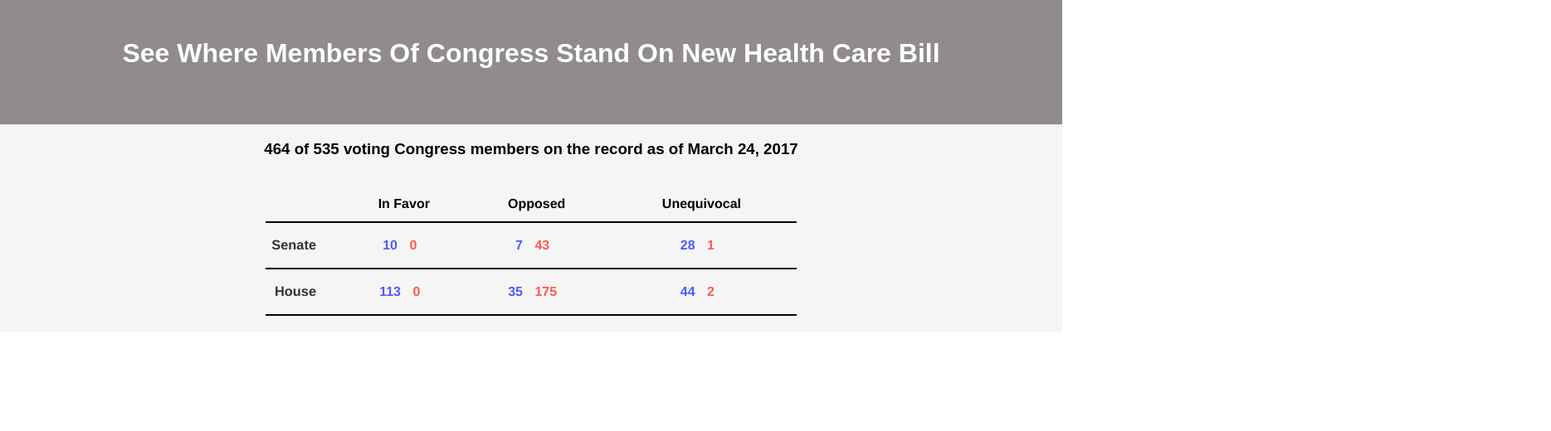
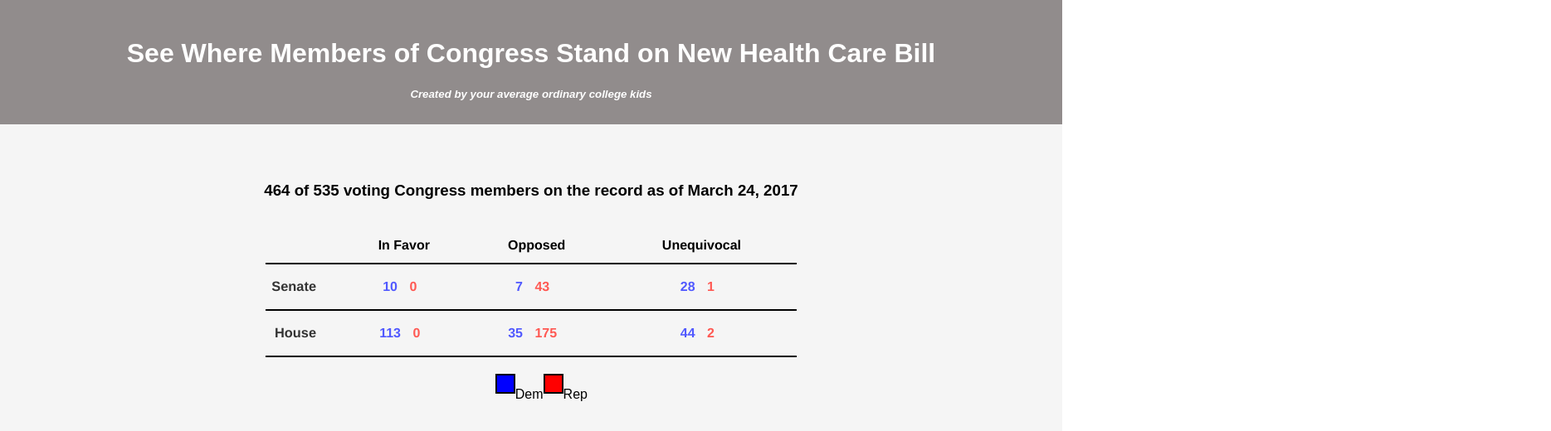
Before and after one commit to MagicWilliams/studio-legislator-tracker, a React (Create React App) app: page / in a window 1280 px wide. Shown: the top 520 px of the page at 83% size, 1869 px wide, since content can reach past the window. Built offline with nearby package versions, Linux system fonts and the light colour scheme.

Commit message:
finished adding content to the table, need to clean my stuff

```diff
--- a/src/components/Banner/Banner.css
+++ b/src/components/Banner/Banner.css
@@ -1,5 +1,5 @@
 .Banner {
-	height: 400px;
+	height: 550px;
 	background-color: #F5F5F5;
 	width: 100%;
 	text-align: center
@@ -11,6 +11,11 @@
 	width: 100%;
 }
 
+.titleBar h5 {
+	font-style: italic;
+	color: white;
+}
+
 .title {
 	padding-top: 25px;
 	color: var(--text-bright);
@@ -18,4 +23,32 @@
 
 .bannerBody {
 	height: 200px;
+	margin-top: 50px;
 }
+
+
+.legend {
+	display: inline-flex;
+	margin-left: 46vw;
+	margin-top: 20px;
+}
+
+
+
+.redSq, .blueSq {
+	height: 20px;
+	width: 20px;
+	border: 2px solid black;
+}
+
+.redSq p, .blueSq p {
+	margin-right: 10px;
+}
+
+.redSq {
+	background-color: red;
+}
+
+.blueSq {
+	background-color: blue;
+}
--- a/src/components/Banner/Banner.jsx
+++ b/src/components/Banner/Banner.jsx
@@ -11,7 +11,8 @@ class Banner extends Component {
         <Grid className="Banner">
           <Row>
             <Col xs={12} className="titleBar">
-              <h1 className="title"> See Where Members Of Congress Stand On New Health Care Bill </h1>
+              <h1 className="title"> See Where Members of Congress Stand on New Health Care Bill </h1>
+              <h5> Created by your average ordinary college kids </h5>
             </Col>
           </Row>
           <Row>
@@ -20,6 +21,14 @@ class Banner extends Component {
             </Col>
             <VotingTable />
           </Row>
+          <Row>
+            <Col xs={12} className="legend">
+              <div className="blueSq">
+              </div> <p> Dem </p>
+              <div className="redSq">
+              </div> <p> Rep </p>
+            </Col>
+          </Row>
         </Grid>
       </div>
     );
```
